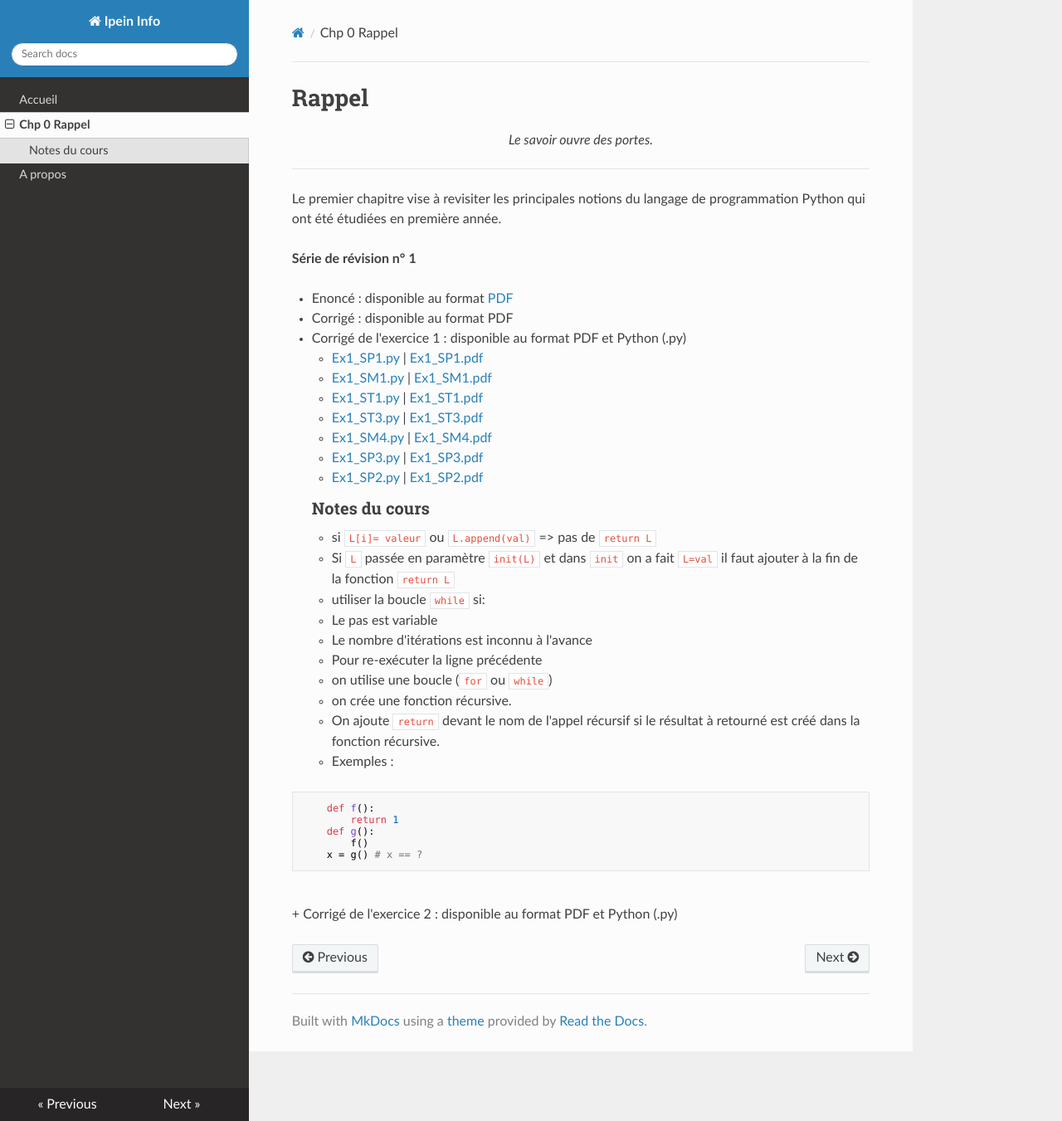
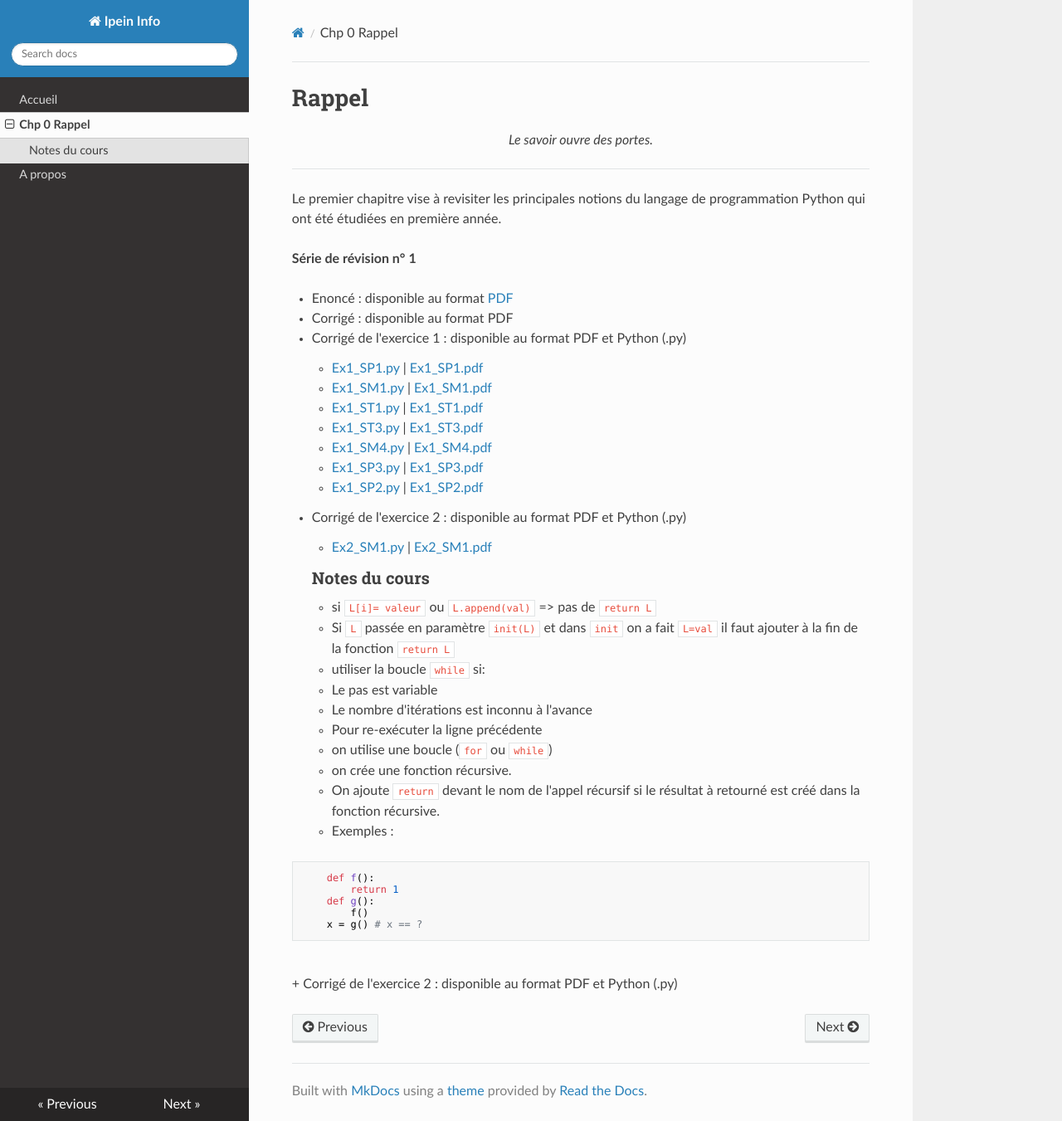
Before and after one commit to anis-saied/ipein, an MkDocs documentation site: the page built from docs/chp0_Rappel.md, in a window 1280 px wide and 1351 px high. Shown: the whole window at 83% size. Built offline with MkDocs 1.6.1, drawn with Linux system fonts in a browser that asks for light colours; nearby versions of some CDN libraries.

Commit message:
Update chp0_Rappel.md

````diff
--- a/docs/chp0_Rappel.md
+++ b/docs/chp0_Rappel.md
@@ -20,13 +20,18 @@ Le premier chapitre vise à revisiter les principales notions du langage de prog
 
 * Corrigé : disponible au format PDF
   + Corrigé de l'exercice 1 : disponible au format PDF et Python (.py)
-    + [Ex1_SP1.py](src/2/chp0/serie1/ex1_sp1.py) | [Ex1_SP1.pdf](../src/2/chp0/serie1/ex1_sp1.pdf)
+    + [Ex1_SP1.py](src/2/chp0/serie1/ex1_sp1.py)  | [Ex1_SP1.pdf](../src/2/chp0/serie1/ex1_sp1.pdf)
     + [Ex1_SM1.py](src/2/chp0/serie1/ex1_sm1.py) | [Ex1_SM1.pdf](../src/2/chp0/serie1/ex1_sm1.pdf)
-    + [Ex1_ST1.py](src/2/chp0/serie1/ex1_st1.py) | [Ex1_ST1.pdf](../src/2/chp0/serie1/ex1_st1.pdf)
-    + [Ex1_ST3.py](src/2/chp0/serie1/ex1_st3.py) | [Ex1_ST3.pdf](../src/2/chp0/serie1/ex1_st3.pdf)
+    + [Ex1_ST1.py](src/2/chp0/serie1/ex1_st1.py)  | [Ex1_ST1.pdf](../src/2/chp0/serie1/ex1_st1.pdf)
+    + [Ex1_ST3.py](src/2/chp0/serie1/ex1_st3.py)  | [Ex1_ST3.pdf](../src/2/chp0/serie1/ex1_st3.pdf)
     + [Ex1_SM4.py](src/2/chp0/serie1/ex1_sm4.py) | [Ex1_SM4.pdf](../src/2/chp0/serie1/ex1_sm4.pdf)
-    + [Ex1_SP3.py](src/2/chp0/serie1/ex1_sp3.py) | [Ex1_SP3.pdf](../src/2/chp0/serie1/ex1_sp3.pdf)
-    + [Ex1_SP2.py](src/2/chp0/serie1/ex1_sp2.py) | [Ex1_SP2.pdf](../src/2/chp0/serie1/ex1_sp2.pdf)
+    + [Ex1_SP3.py](src/2/chp0/serie1/ex1_sp3.py)  | [Ex1_SP3.pdf](../src/2/chp0/serie1/ex1_sp3.pdf)
+    + [Ex1_SP2.py](src/2/chp0/serie1/ex1_sp2.py)  | [Ex1_SP2.pdf](../src/2/chp0/serie1/ex1_sp2.pdf)
+
+  + Corrigé de l'exercice 2 : disponible au format PDF et Python (.py)
+
+    + [Ex2_SM1.py](src/2/chp0/serie1/ex2_sm1.py) | [Ex2_SM1.pdf](../src/2/chp0/serie1/ex2_sm1.pdf)
+
     ### Notes du cours
     - si `L[i]= valeur` ou `L.append(val)` => pas de `return L`
     - Si `L` passée en paramètre `init(L)` et dans `init` on a fait `L=val` il faut ajouter à la fin de la fonction `return L`
@@ -38,7 +43,6 @@ Le premier chapitre vise à revisiter les principales notions du langage de prog
       - on crée une fonction récursive.
     - On ajoute `return` devant le nom de l'appel récursif si le résultat à retourné est créé  dans la fonction récursive.
     - Exemples :
-
 ```python
     def f():
         return 1
````
Also changed, not shown: 8 other files.
